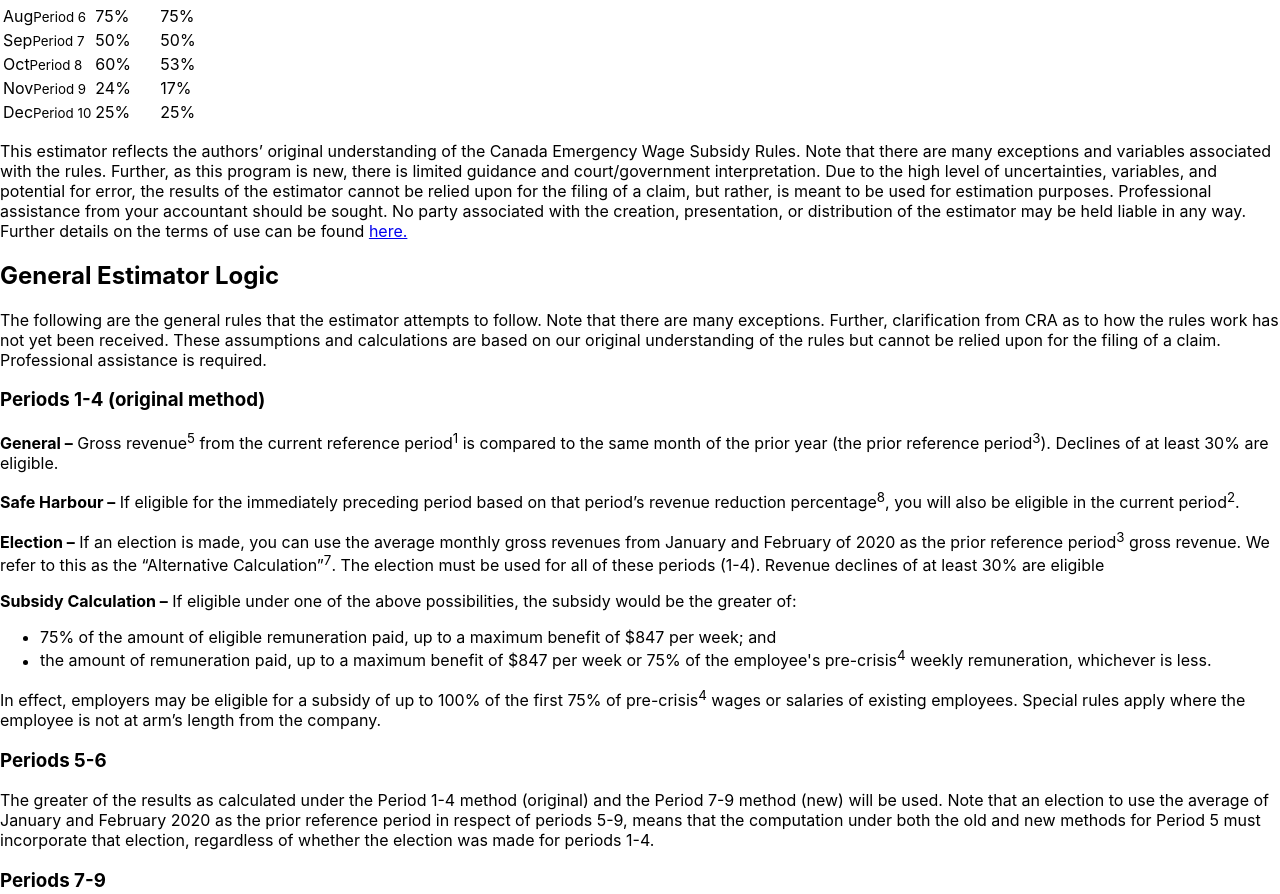
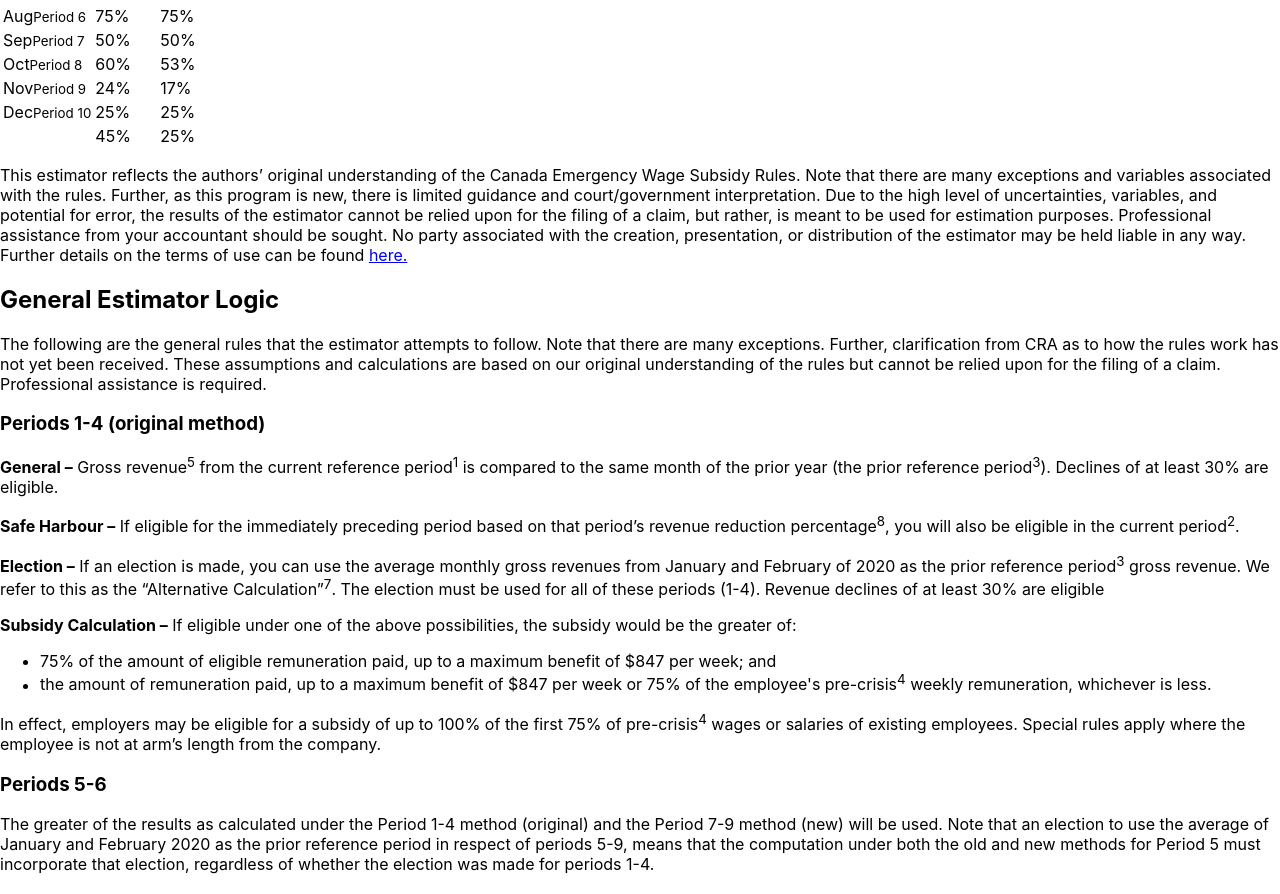
Before and after one commit to gopunchcard/cews-calculator, a React (Create React App) app: page / in a window 1280 px wide. Shown: the part 2240-3134 px from the top of the page. Built offline with nearby package versions, Linux system fonts and the light colour scheme; the HTML template or start-up script is replaced by a standard one; a web font is replaced by a local one.

Commit message:
Fix bug not allowing input 0, add rounding and average

```diff
--- a/src/Calculator.tsx
+++ b/src/Calculator.tsx
@@ -93,7 +93,7 @@ const Calculator: React.FC<IProps> = ( props: IProps ) => {
 															value={values2019[index]}
 															onValueChange={({floatValue}) => {
 																updateArray2019(index, floatValue);
-																if( floatValue && Math.sign(floatValue) !== -1 ) {
+																if( floatValue !== undefined && Math.sign(floatValue) !== -1 ) {
 																	removeError(`field-2019-${index}`);
 																} else {
 																	addError(`field-2019-${index}`);
@@ -141,7 +141,7 @@ const Calculator: React.FC<IProps> = ( props: IProps ) => {
 															value={values2020[index]}
 															onValueChange={({floatValue}) => {
 																updateArray2020(index, floatValue);
-																if( floatValue && Math.sign(floatValue) !== -1 ) {
+																if( floatValue !== undefined && Math.sign(floatValue) !== -1 ) {
 																	removeError(`field-2020-${index}`);
 																} else {
 																	addError(`field-2020-${index}`);
@@ -189,7 +189,7 @@ const Calculator: React.FC<IProps> = ( props: IProps ) => {
 										<td className="px-3">
 											<div className="form-control px-0 bg-transparent border-transparent text-right">
 												{resultsGeneral[index] !== undefined ? (
-													<span className={classnames(resultsGeneral[index] > 0 && 'font-weight-bold')}>{Math.round(resultsGeneral[index] * 100)}%</span>)
+													<span className={classnames(resultsGeneral[index] > 0 && 'font-weight-bold')}>{round(resultsGeneral[index])}%</span>)
 												:
 													"-"
 												}
@@ -198,7 +198,7 @@ const Calculator: React.FC<IProps> = ( props: IProps ) => {
 										<td className="px-3">
 											<div className="form-control px-0 bg-transparent border-transparent text-right">
 												{resultsAlt[index] !== undefined ? (
-													<span className={classnames(resultsAlt[index] > 0 && 'font-weight-bold')}>{Math.round(resultsAlt[index] * 100)}%</span>)
+													<span className={classnames(resultsAlt[index] > 0 && 'font-weight-bold')}>{round(resultsAlt[index])}%</span>)
 												:
 													"-"
 												}
@@ -207,6 +207,30 @@ const Calculator: React.FC<IProps> = ( props: IProps ) => {
 									</tr>
 								)
 							})}
+							<tr>
+								<td className="px-3 text-uppercase text-monospace small text-nowrap align-middle d-lg-none">
+									<small className="d-block mt-n2">
+									</small>
+								</td>
+								<td className="px-3">
+									<div className="form-control px-0 bg-transparent border-transparent text-right">
+										{resultsGeneral[0] !== undefined ? (
+											<span className="font-weight-bold">{round(showAverage(resultsGeneral))}%</span>)
+										:
+											"-"
+										}
+									</div>
+								</td>
+								<td className="px-3">
+									<div className="form-control px-0 bg-transparent border-transparent text-right">
+										{resultsAlt[0] !== undefined ? (
+											<span className="font-weight-bold">{round(showAverage(resultsAlt))}%</span>)
+										:
+											"-"
+										}
+									</div>
+								</td>
+							</tr>
 						</tbody>
 					</table>
 				</div>
@@ -247,6 +271,18 @@ const Calculator: React.FC<IProps> = ( props: IProps ) => {
 		}
 	}
 
+	function round(input: number) {
+		return Math.round(input * 100);
+	}
+
+	function showAverage( input: number[] ) {
+		const numItems = input.length;
+		let total = input.reduce(function(a, b){
+			return a + b;
+		}, 0);
+		return total / numItems;
+	}
+
 	function update() {
 		console.log(fieldsWithErrors.length);
 		if ( fieldsWithErrors.length === 0 ) {
```
